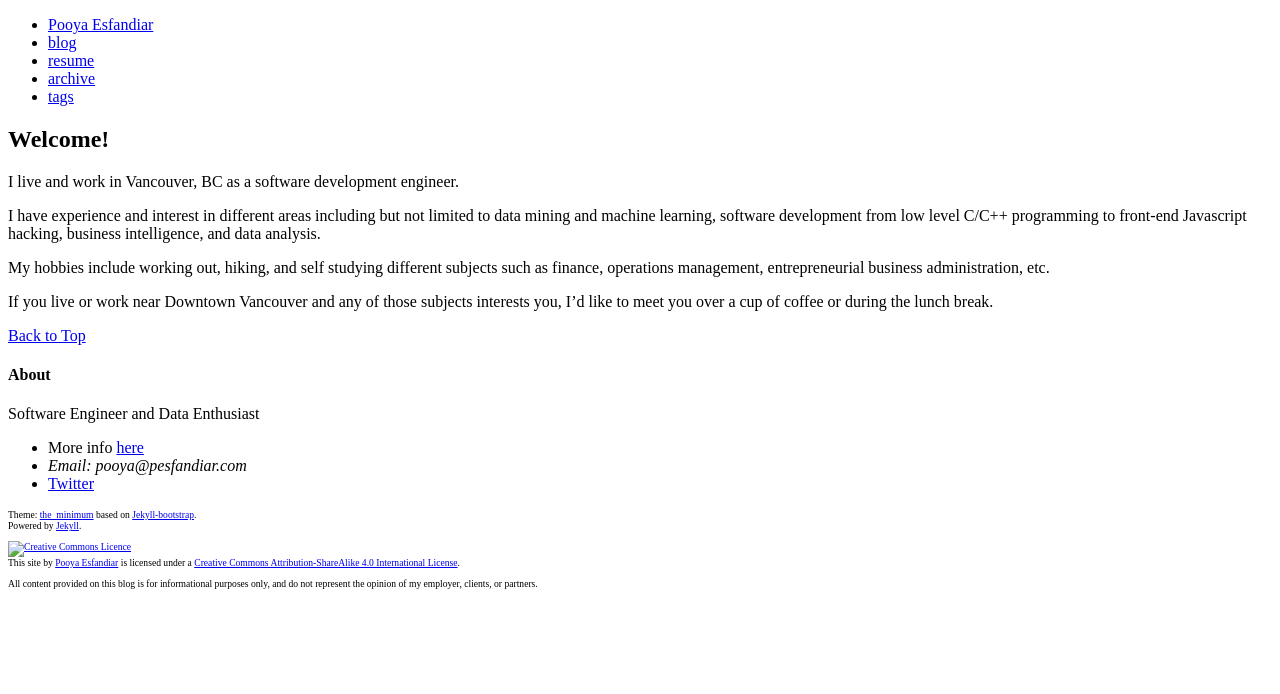
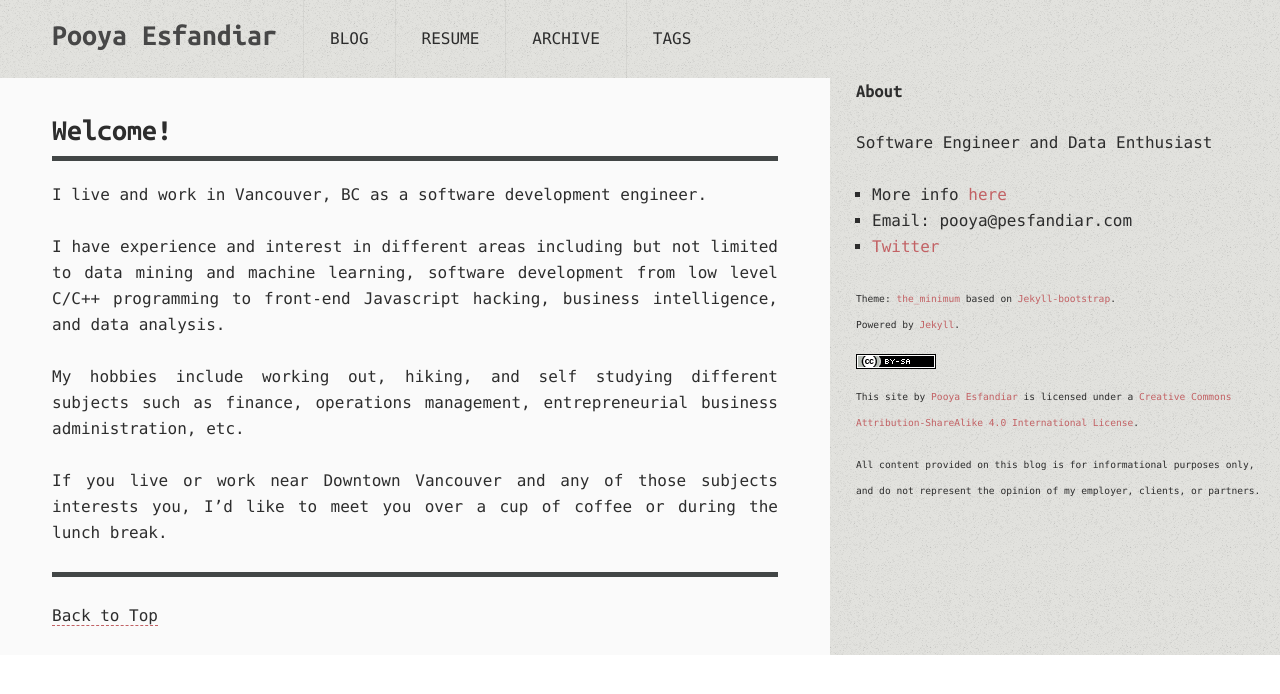
Before and after one commit to pesfandiar/pesfandiar.github.io, a Jekyll site: the page built from index.md, in a window 1280 px wide. Shown: the top 694 px of the page. Built offline with Jekyll 4.4.1, drawn with Linux system fonts in a browser that asks for light colours; nearby versions of some CDN libraries; library files that are not in the unit come from our copies; comment, search, counter and statistics services are not loaded.

Commit message:
It should now work with Jekyll 3!

```diff
--- a/_config.yml
+++ b/_config.yml
@@ -3,8 +3,10 @@
 permalink: /blog/:year/:month/:day/:title
 
 exclude: [".rvmrc", ".rbenv-version", "README.md", "Rakefile", "changelog.md"]
-pygments: true
+highlighter: pygments
 markdown: kramdown
+
+gems: [jekyll-paginate]
 
 # Themes are encouraged to use these universal variables
 # so be sure to set them if your theme uses them.
@@ -36,6 +38,8 @@
 #
 JB :
   version : 0.3.0
+
+  theme_name: the-program
 
   # All links will be namespaced by BASE_PATH if defined.
   # Links in your website should always be prefixed with {{BASE_PATH}}
@@ -69,7 +73,7 @@
   #   http://s3.amazonaws.com/yoursite/themes/watermelon
   #   /assets
   #
-  ASSET_PATH : false
+  ASSET_PATH : /assets/themes/the-program
 
   # These paths are to the main pages Jekyll-Bootstrap ships with.
   # Some JB helpers refer to these paths; change them here if needed.
```
Also changed, not shown: Gemfile.lock.
